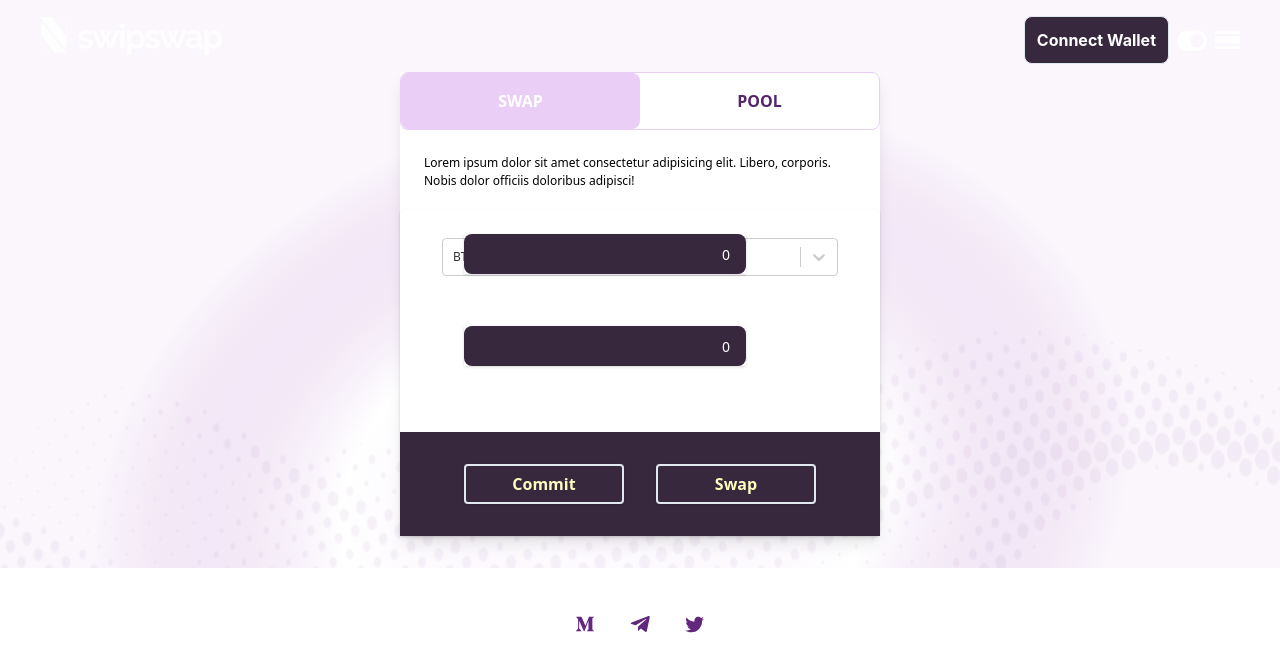
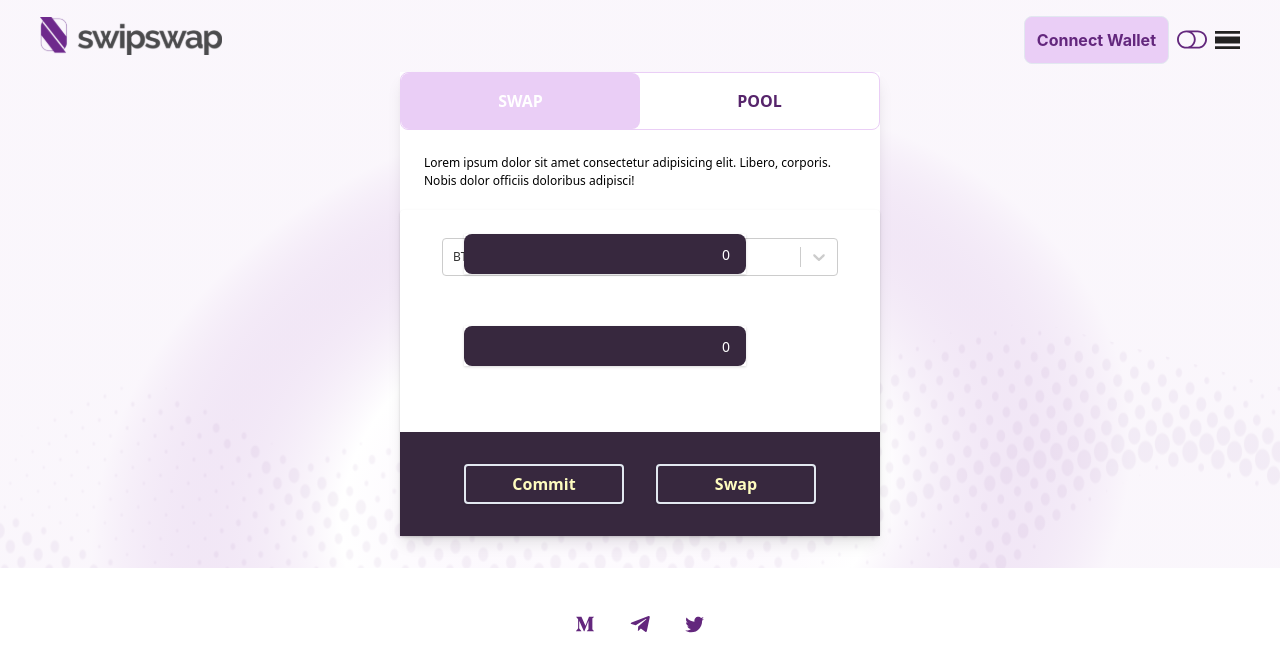
Before and after one commit to swipswap/webclient, a Next.js app: page / in a window 1280 px wide. Shown: the top 672 px of the page. Built offline with nearby package versions, Linux system fonts and the light colour scheme.

Commit message:
changed theme to lightTheme and exported the new NavbarDropDown Component

```diff
--- a/components/Navbar/index.tsx
+++ b/components/Navbar/index.tsx
@@ -5,24 +5,24 @@ import { toast } from 'react-toastify';
 import Logo from "../Logo"
 import Button, { ToggleMode, NavMenu } from '../Button';
 
+export { default as NavbarDropDown } from './NavbarDropDown'
 
-export default function Navbar({ menuOpen, setMenuOpen, theme, setTheme }) {
+export default function Navbar({ menuOpen, toggleMenu, lightTheme, setTheme, setAddress, address }) {
 	const [ethAddress, setEthAddress] = useState("")
   const [ethNetwork, setEthNetwork] = useState("")
-
 	return (
 		<header className='absolute lg:px-10 lg:w-full'>
       <nav className='flex items-center justify-between pt-4'>
         <Link href="/">
           <a >
-            <Logo theme={theme} classname="h-6 md:h-10 md:mb-2"/>
+            <Logo lightTheme={lightTheme} classname="h-6 md:h-10 md:mb-2"/>
           </a>
         </Link>
         <div>
           <span className='flex flex-wrap items-center'>
-            <Button theme={theme} text={'Connect Wallet'}/>
-            <ToggleMode theme={theme} setTheme={setTheme}/>
-            <NavMenu theme={theme} menuOpen={menuOpen} setMenuOpen={setMenuOpen}/>
+            <Button lightTheme={lightTheme} setAddress={setAddress} address={address}/>
+            <ToggleMode lightTheme={lightTheme} setTheme={setTheme}/>
+            <NavMenu lightTheme={lightTheme} menuOpen={menuOpen} toggleMenu={toggleMenu}/>
           </span>
         </div>
       </nav>
```
